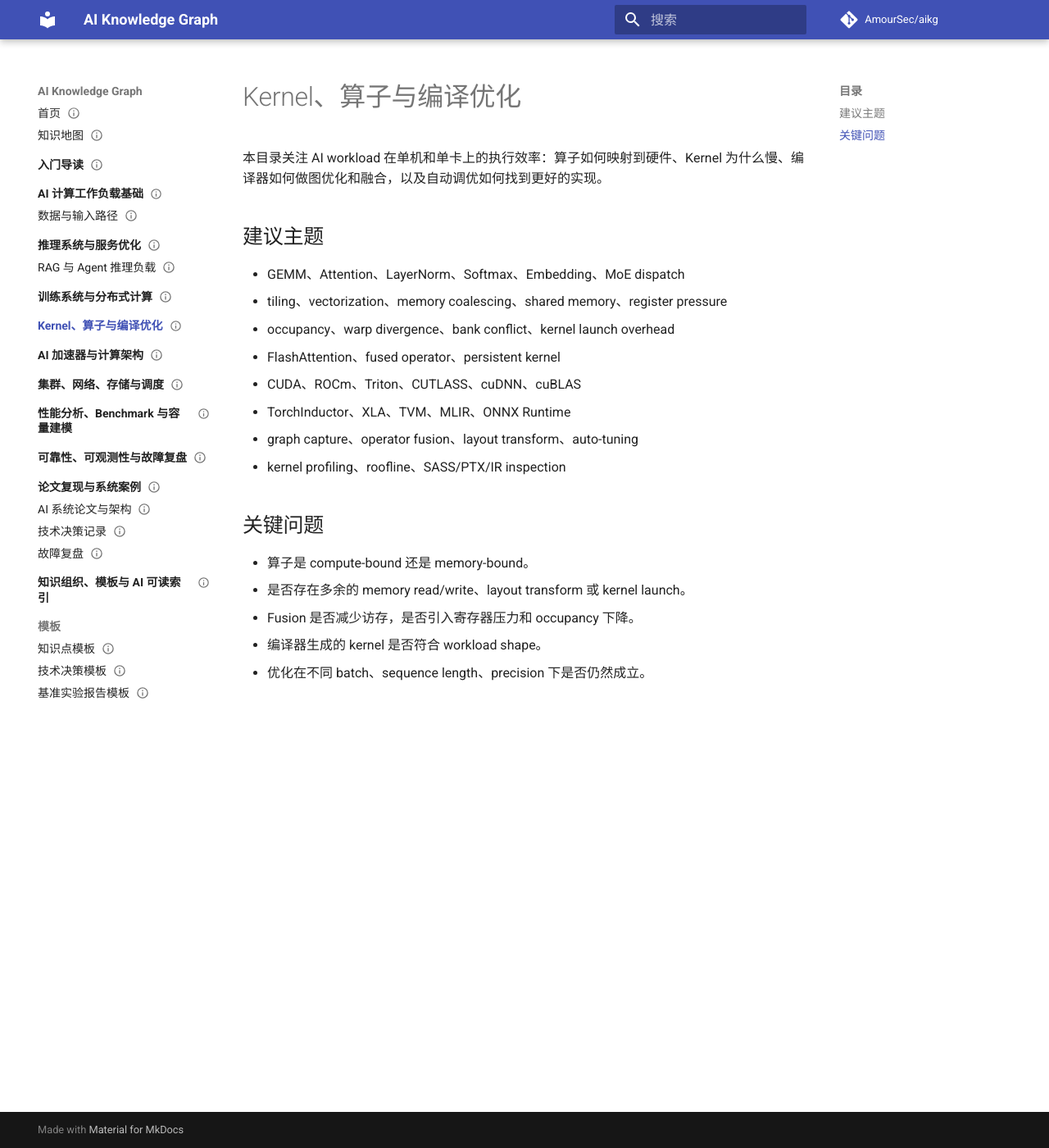
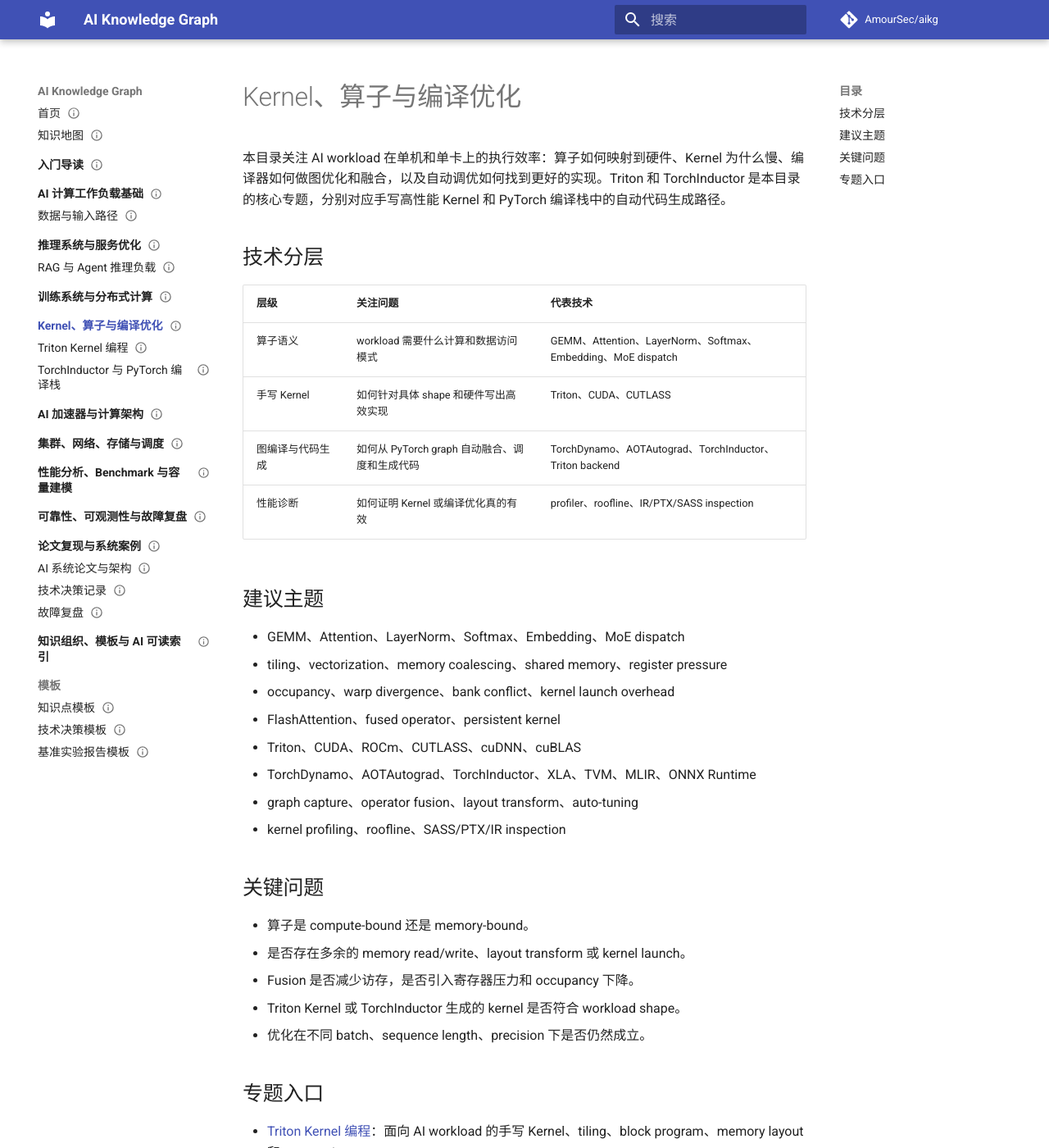
Before and after one commit to AmourSec/aikg, an MkDocs documentation site: the page built from docs/05-kernels-compilers/index.md, in a window 1280 px wide and 1400 px high. Shown: the whole window at 82% size. Built offline with MkDocs 1.6.1 and Material for MkDocs 9.7.7, drawn with Linux system fonts in a browser that asks for light colours; comment, search, counter and statistics services are not loaded; some of the changed text lies outside the part shown.

Commit message:
Add Triton and TorchInductor topics

```diff
--- a/docs/05-kernels-compilers/index.md
+++ b/docs/05-kernels-compilers/index.md
@@ -9,7 +9,16 @@ updated: 2026-05-30
 
 # Kernel、算子与编译优化
 
-本目录关注 AI workload 在单机和单卡上的执行效率：算子如何映射到硬件、Kernel 为什么慢、编译器如何做图优化和融合，以及自动调优如何找到更好的实现。
+本目录关注 AI workload 在单机和单卡上的执行效率：算子如何映射到硬件、Kernel 为什么慢、编译器如何做图优化和融合，以及自动调优如何找到更好的实现。Triton 和 TorchInductor 是本目录的核心专题，分别对应手写高性能 Kernel 和 PyTorch 编译栈中的自动代码生成路径。
+
+## 技术分层
+
+| 层级 | 关注问题 | 代表技术 |
+| --- | --- | --- |
+| 算子语义 | workload 需要什么计算和数据访问模式 | GEMM、Attention、LayerNorm、Softmax、Embedding、MoE dispatch |
+| 手写 Kernel | 如何针对具体 shape 和硬件写出高效实现 | Triton、CUDA、CUTLASS |
+| 图编译与代码生成 | 如何从 PyTorch graph 自动融合、调度和生成代码 | TorchDynamo、AOTAutograd、TorchInductor、Triton backend |
+| 性能诊断 | 如何证明 Kernel 或编译优化真的有效 | profiler、roofline、IR/PTX/SASS inspection |
 
 ## 建议主题
 
@@ -17,8 +26,8 @@ updated: 2026-05-30
 - tiling、vectorization、memory coalescing、shared memory、register pressure
 - occupancy、warp divergence、bank conflict、kernel launch overhead
 - FlashAttention、fused operator、persistent kernel
-- CUDA、ROCm、Triton、CUTLASS、cuDNN、cuBLAS
-- TorchInductor、XLA、TVM、MLIR、ONNX Runtime
+- Triton、CUDA、ROCm、CUTLASS、cuDNN、cuBLAS
+- TorchDynamo、AOTAutograd、TorchInductor、XLA、TVM、MLIR、ONNX Runtime
 - graph capture、operator fusion、layout transform、auto-tuning
 - kernel profiling、roofline、SASS/PTX/IR inspection
 
@@ -27,5 +36,10 @@ updated: 2026-05-30
 - 算子是 compute-bound 还是 memory-bound。
 - 是否存在多余的 memory read/write、layout transform 或 kernel launch。
 - Fusion 是否减少访存，是否引入寄存器压力和 occupancy 下降。
-- 编译器生成的 kernel 是否符合 workload shape。
+- Triton Kernel 或 TorchInductor 生成的 kernel 是否符合 workload shape。
 - 优化在不同 batch、sequence length、precision 下是否仍然成立。
+
+## 专题入口
+
+- [Triton Kernel 编程](triton.md)：面向 AI workload 的手写 Kernel、tiling、block program、memory layout 和 auto-tuning。
+- [TorchInductor 与 PyTorch 编译栈](torchinductor.md)：面向 `torch.compile`、graph capture、fusion、scheduler、Triton codegen 和性能调试。
--- a/mkdocs.yml
+++ b/mkdocs.yml
@@ -69,6 +69,8 @@ nav:
       - 04-training-systems/index.md
   - Kernel、算子与编译优化:
       - 05-kernels-compilers/index.md
+      - Triton Kernel 编程: 05-kernels-compilers/triton.md
+      - TorchInductor 与 PyTorch 编译栈: 05-kernels-compilers/torchinductor.md
   - AI 加速器与计算架构:
       - 06-accelerators-architecture/index.md
   - 集群、网络、存储与调度:
```
Also changed, not shown: docs/05-kernels-compilers/torchinductor.md (added, +50 -0 lines), docs/05-kernels-compilers/triton.md (added, +50 -0 lines), docs/knowledge-map.md (+9 -5 lines).
